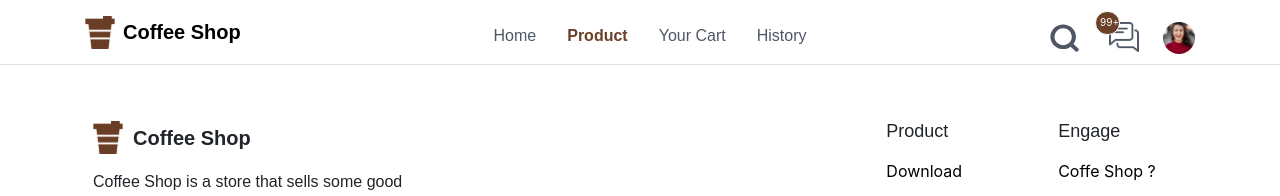
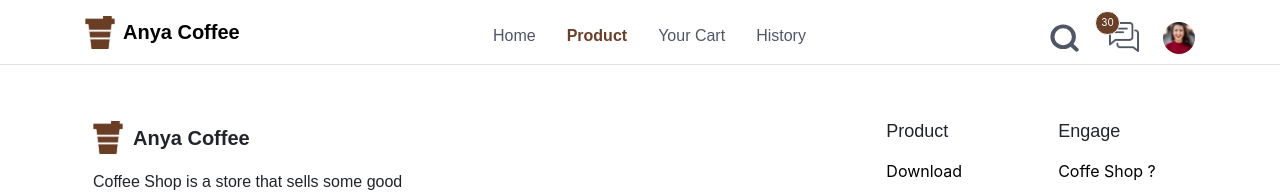
Before and after one commit to Cotllinz/anya_coffee_frontend, a Vue app: page /product in a window 1280 px wide. Shown: the top 196 px of the page. Built offline with nearby package versions, Linux system fonts and the light colour scheme.

Commit message:
Update Props

```diff
--- a/src/components/_base/Footer.vue
+++ b/src/components/_base/Footer.vue
@@ -60,7 +60,7 @@ export default {
   data() {
     return {
       logoImage: 'logoNav.svg',
-      nameLogo: 'Coffee Shop',
+      nameLogo: 'Anya Coffee',
       massageFooter:
         'Coffee Shop is a store that sells some good meals, and especially coffee. We provide high quality beans',
       FacebookLink: 'https://id-id.facebook.com/',
--- a/src/components/_base/Navbar.vue
+++ b/src/components/_base/Navbar.vue
@@ -5,7 +5,7 @@
         <b-navbar-brand>
           <router-link tag="span" class="d-flex align-items-center" to="/"
             ><img src="../../assets/image/logo/logoNav.svg" alt="logo" />
-            <span class="navbar__title pl-2 pl-lg-2">Coffee Shop</span>
+            <span class="navbar__title pl-2 pl-lg-2">Anya Coffee</span>
           </router-link></b-navbar-brand
         >
         <b-navbar-toggle style="outline: none" target="navbar-toggle-collapse">
@@ -48,7 +48,7 @@
               tag="a"
               class="position-relative mr-lg-4"
               to="/chat"
-              ><span class="supply__Product">99+</span
+              ><span class="supply__Product">{{ mssg }}</span
               ><img src="../../assets/image/icons/chatIcons.svg" alt="chatLogo"
             /></router-link>
             <router-link
@@ -76,7 +76,12 @@
 </template>
 <script>
 export default {
-  props: ['roles']
+  props: ['roles', 'msg'],
+  data() {
+    return {
+      mssg: 30
+    }
+  }
 }
 </script>
 <style scoped>
--- a/src/views/Product.vue
+++ b/src/views/Product.vue
@@ -1,6 +1,6 @@
 <template>
   <div class="product">
-    <Navbar :roles="role" />
+    <Navbar :roles="role" :msg="MassageValue" />
     <Footer />
   </div>
 </template>
@@ -17,7 +17,8 @@ export default {
   },
   data() {
     return {
-      role: 1
+      role: 1,
+      MassageValue: 30
     }
   }
 }
```
